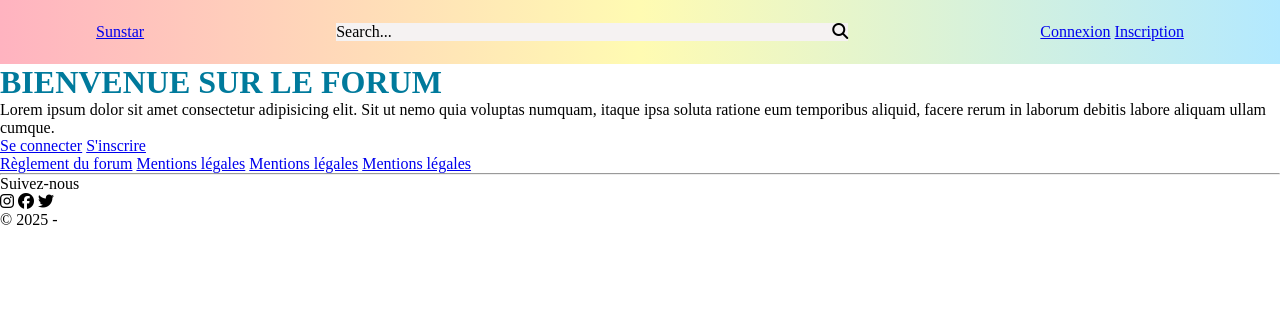
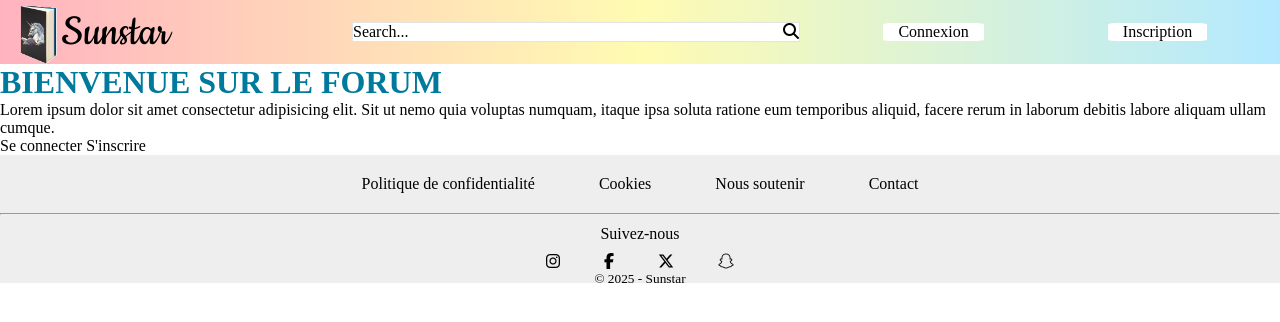
Before and after one commit to Oarlina/forum, a PHP site: page / in a window 1280 px wide. Shown: the top 322 px of the page. Run offline with PHP 8.4, Linux system fonts and the light colour scheme; some libraries are stand-ins or nearby versions.

Commit message:
Page du layout

```diff
--- a/app/AbstractController.php
+++ b/app/AbstractController.php
@@ -2,7 +2,8 @@
 namespace App;
 
 /*
-    En programmation orientée objet, une classe abstraite est une classe qui ne peut pas être instanciée directement. Cela signifie que vous ne pouvez pas créer un objet directement à partir d'une classe abstraite.
+    En programmation orientée objet, une classe abstraite est une classe qui ne peut pas être instanciée directement. Cela signifie que vous ne pouvez pas créer
+     un objet directement à partir d'une classe abstraite.
     Les classes abstraites :
     -- peuvent contenir à la fois des méthodes abstraites (méthodes sans implémentation) et des méthodes concrètes (méthodes avec implémentation).
     -- peuvent avoir des propriétés (variables) avec des valeurs par défaut.
--- a/app/Autoloader.php
+++ b/app/Autoloader.php
@@ -12,7 +12,7 @@ class Autoloader{
 		//$class = Model\Managers\TopicManager (FullyQualifiedClassName)
 		//namespace = Model\Managers, nom de la classe = TopicManager
 
-		// on explose notre variable $class par \
+		// on explose notre variable $class par, (principalement pour mac)
 		$parts = preg_split('#\\\#', $class);
 		//$parts = ['Model', 'Managers', 'TopicManager']
 
--- a/app/DAO.php
+++ b/app/DAO.php
@@ -13,7 +13,7 @@ namespace App;
 abstract class DAO{
 
     private static $host   = 'mysql:host=127.0.0.1;port=3306';
-    private static $dbname = 'forummvc_v2';
+    private static $dbname = 'forum_marquant'; // nom de la base de donnée
     private static $dbuser = 'root';
     private static $dbpass = '';
 
@@ -32,7 +32,7 @@ abstract class DAO{
                 \PDO::MYSQL_ATTR_INIT_COMMAND => "SET NAMES 'utf8'",
                 \PDO::ATTR_ERRMODE => \PDO::ERRMODE_EXCEPTION,
                 \PDO::ATTR_DEFAULT_FETCH_MODE => \PDO::FETCH_ASSOC
-            )
+            )   // on défini l'encodage puis on active le mode erreur en exeption et enfin
         );
     }
 
--- a/model/entities/Category.php
+++ b/model/entities/Category.php
@@ -4,7 +4,8 @@ namespace Model\Entities;
 use App\Entity;
 
 /*
-    En programmation orientée objet, une classe finale (final class) est une classe que vous ne pouvez pas étendre, c'est-à-dire qu'aucune autre classe ne peut hériter de cette classe. En d'autres termes, une classe finale ne peut pas être utilisée comme classe parente.
+    En programmation orientée objet, une classe finale (final class) est une classe que vous ne pouvez pas étendre, c'est-à-dire qu'aucune autre classe ne
+    peut hériter de cette classe. En d'autres termes, une classe finale ne peut pas être utilisée comme classe parente.
 */
 
 final class Category extends Entity{
--- a/model/entities/Topic.php
+++ b/model/entities/Topic.php
@@ -4,7 +4,8 @@ namespace Model\Entities;
 use App\Entity;
 
 /*
-    En programmation orientée objet, une classe finale (final class) est une classe que vous ne pouvez pas étendre, c'est-à-dire qu'aucune autre classe ne peut hériter de cette classe. En d'autres termes, une classe finale ne peut pas être utilisée comme classe parente.
+    En programmation orientée objet, une classe finale (final class) est une classe que vous ne pouvez pas étendre, c'est-à-dire qu'aucune autre classe ne
+    peut hériter de cette classe. En d'autres termes, une classe finale ne peut pas être utilisée comme classe parente.
 */
 
 final class Topic extends Entity{
--- a/model/entities/User.php
+++ b/model/entities/User.php
@@ -4,7 +4,8 @@ namespace Model\Entities;
 use App\Entity;
 
 /*
-    En programmation orientée objet, une classe finale (final class) est une classe que vous ne pouvez pas étendre, c'est-à-dire qu'aucune autre classe ne peut hériter de cette classe. En d'autres termes, une classe finale ne peut pas être utilisée comme classe parente.
+    En programmation orientée objet, une classe finale (final class) est une classe que vous ne pouvez pas étendre, c'est-à-dire qu'aucune autre classe ne
+    peut hériter de cette classe. En d'autres termes, une classe finale ne peut pas être utilisée comme classe parente.
 */
 
 final class User extends Entity{
--- a/public/css/style.css
+++ b/public/css/style.css
@@ -1,3 +1,6 @@
+
+/*j'importe le style cookie*/
+@import url('https://fonts.googleapis.com/css2?family=Cookie&family=Poppins:ital,wght@0,100;0,200;0,300;0,400;0,500;0,600;0,700;0,800;0,900;1,100;1,200;1,300;1,400;1,500;1,600;1,700;1,800;1,900&display=swap');
 * {
     margin: 0;
     padding: 0;
@@ -7,32 +10,101 @@
 h1 {
     color: rgb(0, 122, 156);
 }
-
+/* CSS du layout */
 body{
+    /* pour les ancres*/
+    a{
+        color: black;
+        text-decoration: none;
+    }
+    /* quand on passe sur un ancre*/
+    a:hover{
+        color: #3700ff;
+    }
     nav{
         height: 4rem;
         width: 100%;
         background: linear-gradient(0.25turn, #FFB3C0, #FFFBB2, #B3E9FF);
         display: flex;
         flex-direction: row;
-        justify-content: space-around;
+        justify-content: space-around; /* pour que les éléments est le meme espace a gauche qu'a droite*/
         align-items: center;
-        #nav-left{
-            width: 40%;
-            .search{
-                padding: auto 5px;
-                display: flex;
-                justify-content: space-between;
+        .logo_title{
+            height: 100%;
+            width: 25%;
+            display: flex;
+            flex-direction: row;
+            align-items: center;
+            .logo_header{
+                height: 100%;
+            }
+            .title{
+                color: black;
+                font-size: xxx-large;
+                font-family: Cookie;
             }
         }
-        #nav-left, .search{
+        .left_nav{
+            width: 35%;
+            border-radius:7.5%;
             display: flex;
             flex-direction: row;
             .search{
+                display: flex;
+                justify-content: space-between; /* pour que les éléments est un espace égales entre eux*/
                 width: 100%;
                 height: 50%;
-                background-color: rgb(245, 242, 242);
+                border: rgb(228, 227, 227) 1px solid;
+                background-color: rgb(255, 255, 255);
+            }
+        }
+        .right_nav{
+            width: 35%;
+            display: flex;
+            flex-direction: row;
+            align-items: center;
+            justify-content: space-around;
+            .button_conexion_inscritption{
+                background-color: white;
+                border-radius: 7.5%;
+                a{
+                    margin: 5px 15px;
+                }
+            }
+
+        }
+    }
+    footer{
+        width: 100%;
+        height: 8rem;
+        background-color: rgb(238, 238, 238);
+        .top_footer{
+            height: 45%;
+            /* pour centrer verticalement et horizontalement les ancres */
+            text-align: center;
+            align-content: center;
+            a{
+                padding: 0 30px;
+            }
+        }
+        .bottom_footer{
+            height: 45%;
+            display: flex;
+            flex-direction: column;
+            text-align: center;
+            p{
+                margin: 10px 0;
+            }
+            .reseaux{
+                i{
+                    margin: 0 20px;
+                }
             }
         }
     }
 }
+
+/* CSS des autres pages*/
+body{
+
+}
--- a/view/layout.php
+++ b/view/layout.php
@@ -18,8 +18,11 @@
                 <h3 class="message" style="color: green"><?= App\Session::getFlash("success") ?></h3>
                 <header>
                     <nav>
-                        <a href="/">Sunstar</a>
-                        <div id="nav-left">
+                        <div class="logo_title"> <!-- ceci est le logo du forum et son nom-->
+                            <img src="public/img/logo.png" alt="Logo" class="logo_header">
+                            <a href="/" class="title">Sunstar</a>
+                        </div>
+                        <div class="left_nav"> <!-- ceci est la future barre de recherche -->
                             <div class="search">
                                 <p>Search...</p>
                                 <i class="fa-solid fa-magnifying-glass"></i>
@@ -30,19 +33,26 @@
                                 <a href="index.php?ctrl=home&action=users">Voir la liste des gens</a>
                             <?php } ?>
                         </div>
-                        <div id="nav-right">
+                        <div class="right_nav"> <!-- ici c'est soit les boutons se connecter/ s'inscrire soit le compte et le bouton se déconnecter -->
                         <?php
                             // si l'utilisateur est connecté
                             if(App\Session::getUser()){
                                 ?>
                                 <a href="index.php?ctrl=security&action=profile"><span class="fas fa-user"></span>&nbsp;<?= App\Session::getUser()?></a>
-                                <a href="index.php?ctrl=security&action=logout">Déconnexion</a>
+                                <i class="fa-solid fa-user"></i>
+                                <div class="button_conexion_inscritption">
+                                    <a href="index.php?ctrl=security&action=logout">Déconnexion</a>
+                                </div>
                                 <?php
                             }
                             else{
                                 ?>
-                                <a href="index.php?ctrl=security&action=login">Connexion</a>
-                                <a href="index.php?ctrl=security&action=register">Inscription</a>
+                                <div class="button_conexion_inscritption">
+                                    <a href="index.php?ctrl=security&action=login">Connexion</a>
+                                </div>
+                                <div class="button_conexion_inscritption">
+                                    <a href="index.php?ctrl=security&action=register">Inscription</a>
+                                </div>
                             <?php
                             }
                         ?>
@@ -56,23 +66,23 @@
             </div>
 
             <footer>
-                <section class="footer_haut">
-                    <a href="#">Règlement du forum</a>
-                    <a href="#">Mentions légales</a>
-                    <a href="#">Mentions légales</a>
-                    <a href="#">Mentions légales</a>
+                <section class="top_footer"> <!-- les mentions légales -->
+                    <a href="#">Politique de confidentialité</a>
+                    <a href="#">Cookies</a>
+                    <a href="#">Nous soutenir</a>
+                    <a href="#">Contact</a>
                 </section>
-                <hr id="ligne_footer">
-                <section class="footer_bas">
+                <hr class="ligne_footer">
+                <section class="bottom_footer"> <!-- la partie ou se trouve les reseaux sociaux + le peid de page qui dit l'année de creation du site -->
                     <p>Suivez-nous </p>
                     <div class="reseaux">
-                        <i class=" fa-brands fa-instagram"></i>
-                        <i class=" fa-brands fa-facebook"></i>
-                        <i class=" fa-brands fa-twitter"></i>
-                        <i class=" fa-brands fa-snaochat"></i>
+                        <a href="https://www.instagram.com/" target="_blank"><i class=" fa-brands fa-instagram"></i></a>
+                        <a href="https://www.facebook.com/" target="_blank"><i class=" fa-brands fa-facebook-f"></i></a>
+                        <a href="https://www.x.com/" target="_blank"><i class=" fa-brands fa-x-twitter"></i></a>
+                        <a href="https://www.snapchat.com/" target="_blank"><i class=" fa-brands fa-snapchat"></i></a>
                     </div>
+                    <small>&copy; <?= date_create("now")->format("Y") ?> - Sunstar</small>
                 </section>
-                <p>&copy; <?= date_create("now")->format("Y") ?> - </p>
             </footer>
         </div>
         <script
```
Also changed, not shown: app/ControllerInterface.php (+5 -4 lines), public/img/logo.png (added).
